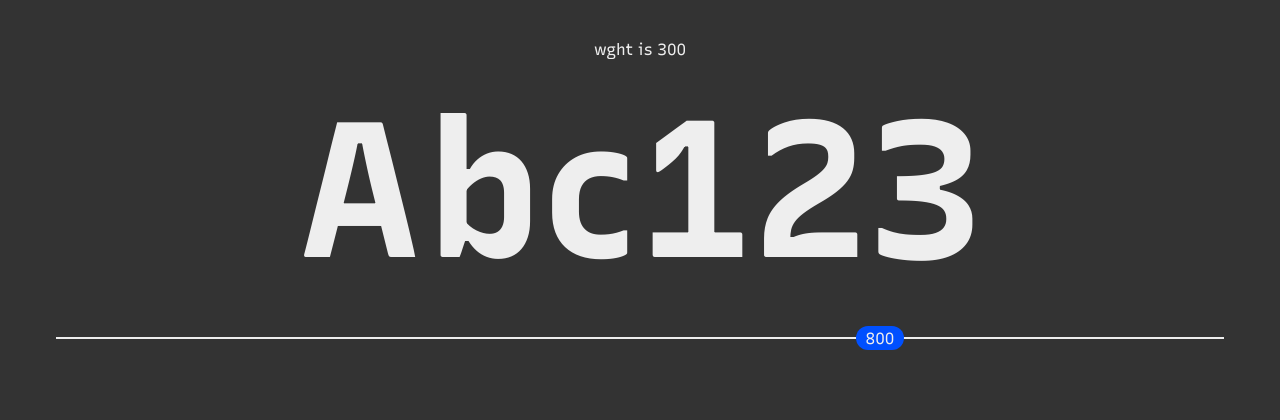
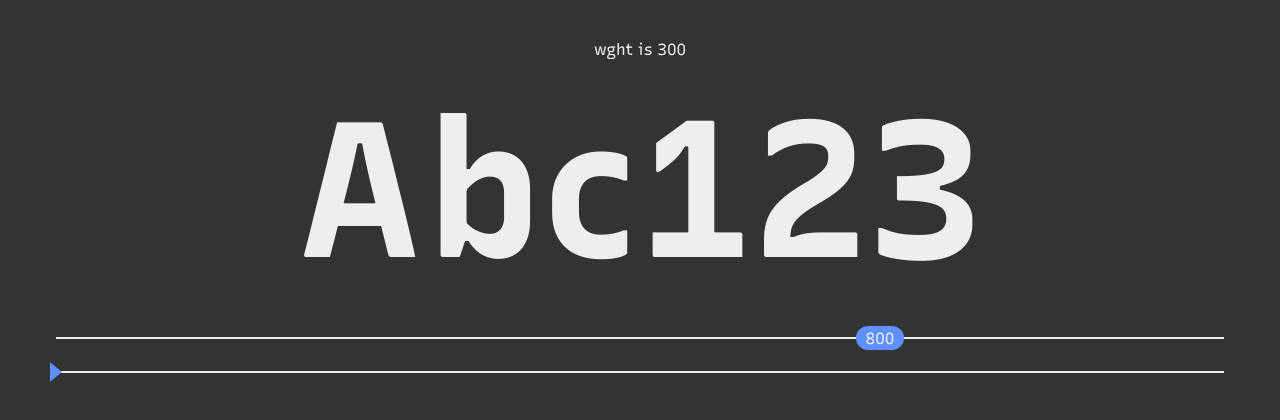
Before and after one commit to arrowtype/gf-url-api-configurator, a Svelte app: page / in a window 1280 px wide. Shown: the top 420 px of the page. Built offline with nearby package versions, Linux system fonts and the light colour scheme.

Commit message:
get movement of minLimiter mostly working

```diff
--- a/src/components/CustomRangeSlider.svelte
+++ b/src/components/CustomRangeSlider.svelte
@@ -8,7 +8,7 @@
   let thumbWidth;
   let thumbPos;
 
-  let minLimitWidth;
+  let minLimitWidth = 12;
   let minLimitPos;
 
   let maxLimitWidth;
@@ -24,22 +24,39 @@
     });
   }
 
+  let currentThumb;
+
   function sliderdown(e) {
-    e.target.classList.add("active");
+
+    e.target.tagName === "polygon" ? e.target.parentElement.classList.add("active") : e.target.classList.add("active");
+    e.target.tagName === "polygon" ? currentThumb = e.target.parentElement : currentThumb = e.target;
+
     // bind late
+    if (currentThumb.classList.contains("limiter")) {
+        console.log("yup")
+        document.addEventListener("mousemove", limiterMove, true)
+    } else {
+        console.log("nope")
+        document.addEventListener("mousemove", slidermove, true)
+    }
     document.addEventListener("mouseup", sliderup, true);
-    document.addEventListener("mousemove", slidermove, true);
   }
 
   function sliderup(e) {
-    document.querySelector(".thumb").classList.remove("active");
+    // document.querySelector(".thumb").classList.remove("active");
+    currentThumb.classList.remove("active");
     // unbind
-    document.removeEventListener("mousemove", slidermove, true);
     document.removeEventListener("mouseup", sliderup, true);
+    if (currentThumb.classList.contains("limiter")) {
+        document.removeEventListener("mousemove", limiterMove, true)
+    } else {
+        document.removeEventListener("mousemove", slidermove, true);
+    }
   }
 
   function slidermove(e) {
-    const t = document.querySelector(".thumb"); // TODO: convert to e.target ?
+
+    const t = currentThumb;
 
     let newpos = e.clientX - t.parentElement.offsetLeft - t.offsetWidth / 2;
     if (newpos < 0) {
@@ -48,13 +65,34 @@
         newpos = t.parentElement.offsetWidth - t.offsetWidth;
     }
     // adjust movement by step precision
-    let widthStep = (sliderWidth - thumbWidth) / ((max - min) / step);
+    let widthStep = (sliderWidth - t.offsetWidth) / ((max - min) / step);
     newpos = Math.round(newpos / widthStep) * widthStep;
 
-    t.style.left = newpos + "px";
-    thumbPos = newpos;
+    // t.style.left = newpos + "px"; // not needed
+    thumbPos = newpos
+
     calcValue();
   }
+
+    function limiterMove(e) {
+        console.log("limiter!")
+        const t = currentThumb;
+        let newpos = e.clientX - t.parentElement.offsetLeft - t.clientWidth / 2;
+
+        if (newpos < 0) {
+            newpos = 0;
+        } else if (newpos > t.parentElement.offsetWidth - t.clientWidth) {
+            newpos = t.parentElement.offsetWidth - t.clientWidth;
+        }
+        let widthStep = (sliderWidth - t.clientWidth) / ((max - min) / step);
+        newpos = Math.round(newpos / widthStep) * widthStep;
+
+        minLimitPos = newpos
+
+        console.log(minLimitPos)
+        t.style.left = newpos + "px";
+    }
+
 
   // from https://stackoverflow.com/a/27865285/3704306
   function precision(a) {
@@ -83,92 +121,32 @@
   }
 </script>
 
-<style>
-  :root {
-    --trackHeight: 2px;
-    --controlHeight: 1.5rem;
-    --trackBg: #eee;
-    --buttonBg: #0050ff;
-  }
-  .custom-slider {
-    height: var(--trackHeight);
-    margin: 2rem;
-  }
-  .custom-slider-track {
-    width: 100%;
-    height: 100%;
-    background: var(--trackBg);
-    position: relative;
-  }
-  .thumb {
-    width: 3rem;
-    height: var(--controlHeight);
-    position: absolute;
-    top: calc(-1 * var(--controlHeight) / 2 + var(--trackHeight) / 2);
-    left: 0;
-  }
-
-  .main-thumb {
-    display: grid;
-    align-items: center;
-    background: var(--buttonBg);
-    border-radius: 99px;
-  }
-  .thumb.active {
-    background: #ff0097;
-  }
-
-  .thumb {
-    user-select: none;
-    -moz-user-select: none;
-    -khtml-user-select: none;
-    -webkit-user-select: none;
-  }
-
-  .limiter {
-    width: var(--controlHeight);
-    height: var(--controlHeight);
-    position: absolute;
-    top: calc(-1 * var(--controlHeight) / 2 + var(--trackHeight) / 2);
-  }
-  .limiter svg {
-    fill: currentColor;
-  }
-</style>
-
 <svelte:window on:resize={resize} />
 
 <div class="custom-slider">
   <div class="custom-slider-track" bind:offsetWidth={sliderWidth}>
     <div
+      id="mainThumb"
       class="thumb main-thumb"
       style="left: {thumbPos ? thumbPos : ((value - min) / (max - min)) * (sliderWidth - thumbWidth)}px"
       on:mousedown={sliderdown}
-      bind:offsetWidth={thumbWidth}>
+      bind:clientWidth={thumbWidth}>
       {value}
     </div>
   </div>
 </div>
-<!-- <div class="custom-slider">
-  <div
-    class="custom-slider-track"
-    bind:offsetWidth={sliderWidth}
-    >
-    <div id="lowerLimit" class="limiter">
-
-    </div>
-    <div
-        id="lowerLimit"
-        class="thumb"
-        style="left: {thumbPos ? thumbPos : (value - min) / (max-min) * (sliderWidth-thumbWidth)}px"
+<div class="custom-slider">
+  <div class="custom-slider-track" bind:offsetWidth={sliderWidth}>
+    <svg
+        class="thumb limiter"
+        style="left: {minLimitPos ? minLimitPos : 0}px"
         on:mousedown={sliderdown}
-        bind:offsetWidth={minLimitWidth}
+        xmlns="http://www.w3.org/2000/svg" viewBox="0 0 {minLimitWidth} 20" height="100%" width="100%"
         >
-        <svg xmlns="http://www.w3.org/2000/svg" viewBox="0 0 10 16" height="100%" width="100%"><polygon points="0,0 0,16 10,8"/></svg>
-    </div>
-
+        <polygon id="lowerLimit" points="0,0 0,20 {minLimitWidth},10"/>
+    </svg>
   </div>
-</div> -->
+</div>
 <!-- <div class="custom-slider">
   <div
     class="custom-slider-track"
@@ -189,3 +167,59 @@
 
   </div>
 </div> -->
+
+<style>
+  :root {
+    --trackHeight: 2px;
+    --controlHeight: 1.5rem;
+    --thumbWidth: 3rem;
+    --limiterHeight: 20px;
+    --limiterWidth: 12px;
+
+    --trackBg: #eee;
+    /* --buttonBg: #0050ff; */
+    --buttonBg: #5e91ff;
+  }
+  .custom-slider {
+    height: var(--trackHeight);
+    margin: 2rem;
+  }
+  .custom-slider-track {
+    width: 100%;
+    height: 100%;
+    background: var(--trackBg);
+    position: relative;
+  }
+  .thumb {
+    width: var(--thumbWidth);
+    height: var(--controlHeight);
+    position: absolute;
+    top: calc(-1 * var(--controlHeight) / 2 + var(--trackHeight) / 2);
+    left: 0;
+    user-select: none;
+    -moz-user-select: none;
+    -khtml-user-select: none;
+    -webkit-user-select: none;
+  }
+
+  .main-thumb {
+    display: grid;
+    align-items: center;
+    background: var(--buttonBg);
+    border-radius: 99px;
+  }
+  .thumb.active {
+    background: #ff0097;
+  }
+
+  .limiter {
+    width: var(--controlHeight);
+    height: var(--limiterHeight);
+    position: absolute;
+    top: calc(-1 * var(--limiterHeight) / 2 + var(--trackHeight) / 2);
+    transform: translateX(calc(-1 * var(--limiterWidth)));
+  }
+  .limiter polygon{
+      fill: var(--buttonBg);
+  }
+</style>
--- a/src/components/PointSlider.svelte
+++ b/src/components/PointSlider.svelte
@@ -7,6 +7,8 @@
   let sliderWidth;
   let thumbWidth;
   let thumbPos;
+
+  // TODO: make value changeable by a click on the track
 
   import { createEventDispatcher } from "svelte";
 
--- a/src/components/TypeTester.svelte
+++ b/src/components/TypeTester.svelte
@@ -7,9 +7,9 @@
     export let wghtMin = 300;
     export let wghtMax = 1000;
 
-    export let slntInput = '0';
-    export let slntMin = -15;
-    export let slntMax = 0;
+    // export let slntInput = '0';
+    // export let slntMin = -15;
+    // export let slntMax = 0;
 
     import { wght, slnt } from '../stores.js';
 
@@ -30,7 +30,7 @@
 <!-- <RangeSlider id="wghtSlider2" label="wght" bind:value={wghtInput} min={wghtMin} max={wghtMax} on:change={updateWght} on:input={updateWght}/> -->
 <!-- <RangeSlider id="slntSlider" label="slnt" bind:value={slntInput} min={slntMin} max={slntMax} on:change={updateSlnt} on:input={updateSlnt}/> -->
 
-<CustomRangeSlider  on:thumbSlide={handleWght}  />
+<CustomRangeSlider  on:thumbSlide={handleWght} max={wghtMax} min={wghtMin} />
 
 <style>
 :root {
```
